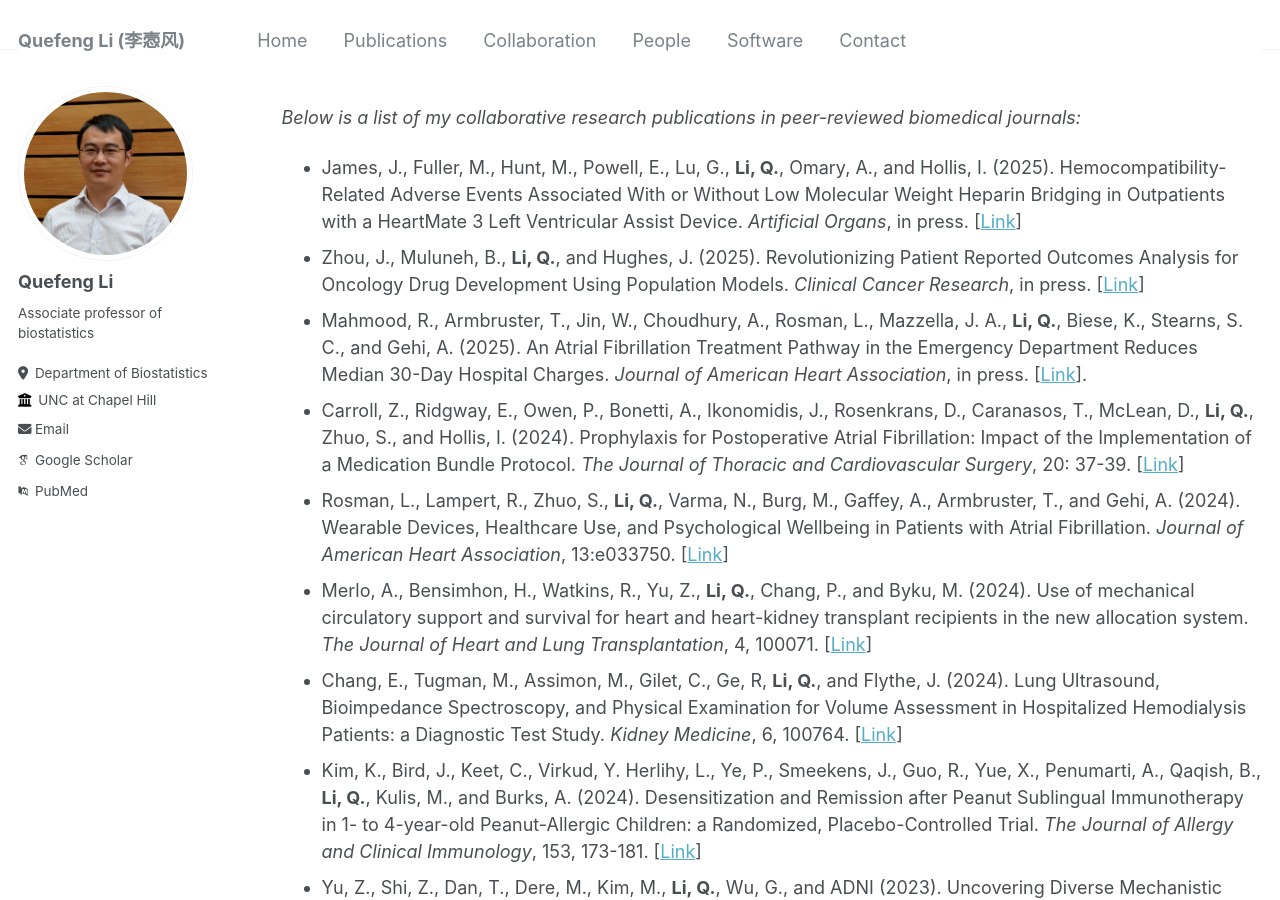
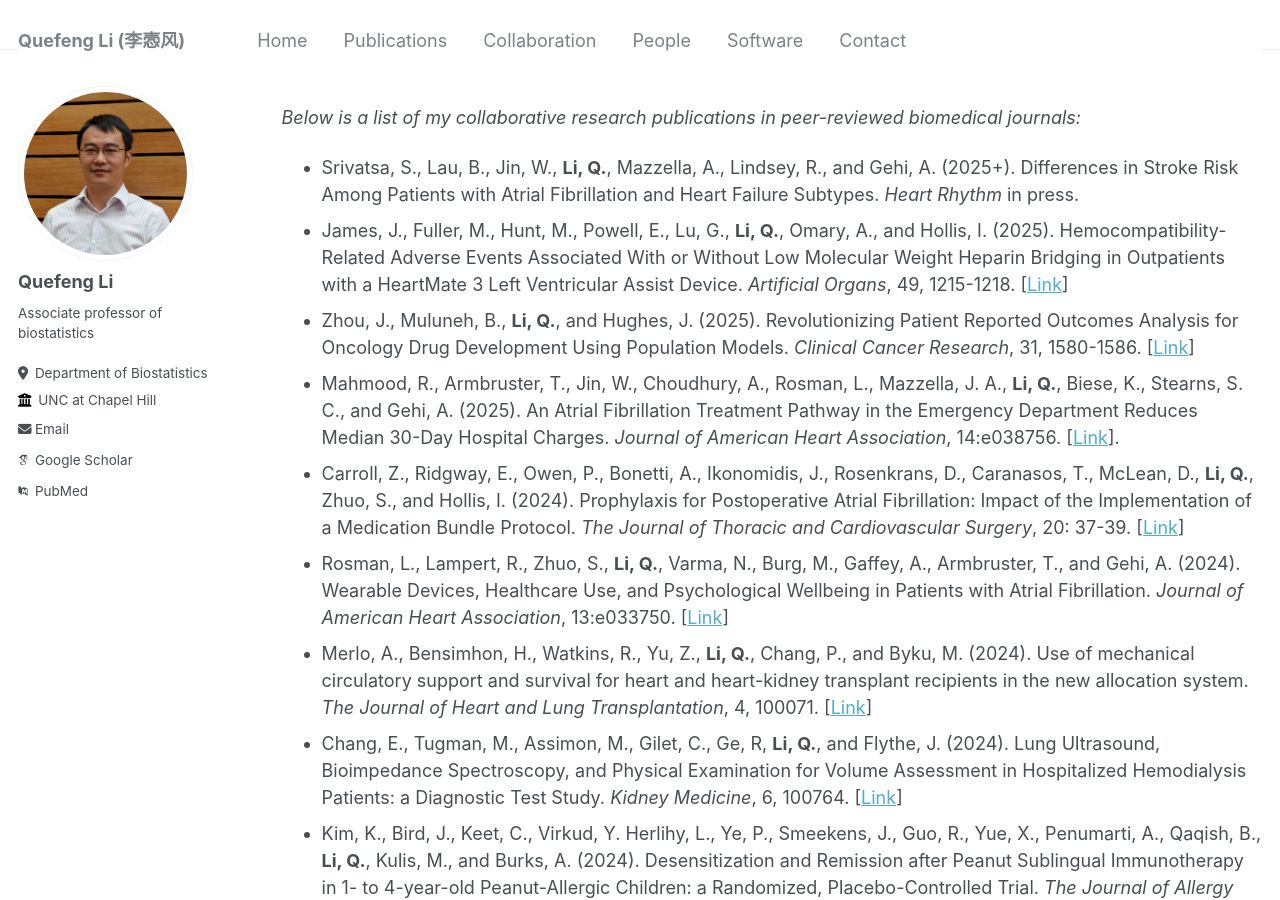
Before and after one commit to quefengli/quefengli.github.io, a Jekyll site: the page built from _pages/collaboration.md, in a window 1280 px wide and 900 px high. Built offline with Jekyll 4.4.1, drawn with Linux system fonts in a browser that asks for light colours; some web fonts are replaced.

Commit message:
Update collaboration.md

```diff
--- a/_pages/collaboration.md
+++ b/_pages/collaboration.md
@@ -6,16 +6,19 @@ author_profile: true
 ---
 
 _Below is a list of my collaborative research publications in peer-reviewed biomedical journals:_
+-  Srivatsa, S., Lau, B., Jin, W., **Li, Q.**, Mazzella, A., Lindsey, R., and Gehi, A. (2025+). Differences in Stroke
+    Risk Among Patients with Atrial Fibrillation and Heart Failure Subtypes. _Heart Rhythm_ in press.
 - James, J., Fuller, M., Hunt, M., Powell, E., Lu, G., **Li, Q.**, Omary, A., and Hollis,
-    I. (2025). Hemocompatibility-Related Adverse Events Associated With or Without Low Molecular Weight Heparin Bridging in
-    Outpatients with a HeartMate 3 Left Ventricular Assist Device. _Artificial Organs_, in
-    press. [[Link](https://onlinelibrary.wiley.com/doi/10.1111/aor.14986)]
+    I. (2025). Hemocompatibility-Related Adverse Events Associated With or Without Low Molecular Weight Heparin Bridging
+    in Outpatients with a HeartMate 3 Left Ventricular Assist Device. _Artificial Organs_, 49,
+    1215-1218. [[Link](https://onlinelibrary.wiley.com/doi/10.1111/aor.14986)]
 -   Zhou, J., Muluneh, B., **Li, Q.**, and Hughes, J. (2025). Revolutionizing Patient Reported Outcomes Analysis for
-Oncology Drug Development Using Population Models. _Clinical Cancer Research_, in press.
+Oncology Drug Development Using Population Models. _Clinical Cancer Research_, 31, 1580-1586.
 [[Link](https://aacrjournals.org/clincancerres/article/doi/10.1158/1078-0432.CCR-24-4073/752131/Revolutionizing-Patient-Reported-Outcomes-Analysis)]
--   Mahmood, R., Armbruster, T., Jin, W., Choudhury, A., Rosman, L., Mazzella, J. A., **Li, Q.**, Biese, K., Stearns, S. C.,
-and Gehi, A. (2025). An Atrial Fibrillation Treatment Pathway in the Emergency Department Reduces Median 30-Day Hospital
-Charges. _Journal of American Heart Association_, in press. [[Link](https://www.ahajournals.org/doi/10.1161/JAHA.124.038756)].
+-   Mahmood, R., Armbruster, T., Jin, W., Choudhury, A., Rosman, L., Mazzella, J. A., **Li, Q.**, Biese, K., Stearns,
+S. C., and Gehi, A. (2025). An Atrial Fibrillation Treatment Pathway in the Emergency Department Reduces Median 30-Day
+Hospital Charges. _Journal of American Heart Association_,
+14:e038756. [[Link](https://www.ahajournals.org/doi/10.1161/JAHA.124.038756)].
 -   Carroll, Z., Ridgway, E., Owen, P., Bonetti, A., Ikonomidis, J., Rosenkrans, D., Caranasos, T., McLean, D., **Li, Q.**,
 Zhuo, S., and Hollis, I. (2024). Prophylaxis for Postoperative Atrial Fibrillation: Impact of the
 Implementation of a Medication Bundle Protocol. _The Journal of Thoracic and Cardiovascular Surgery_, 20:
```
